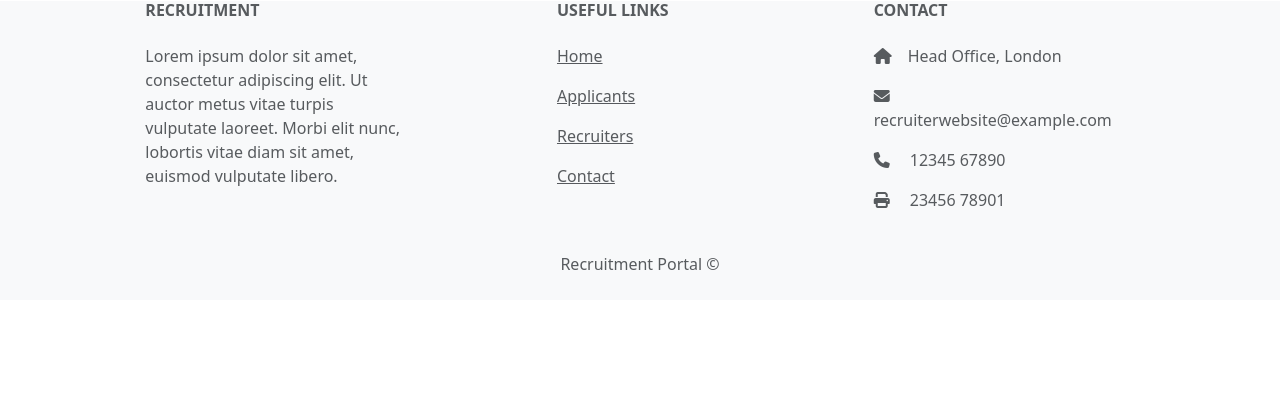
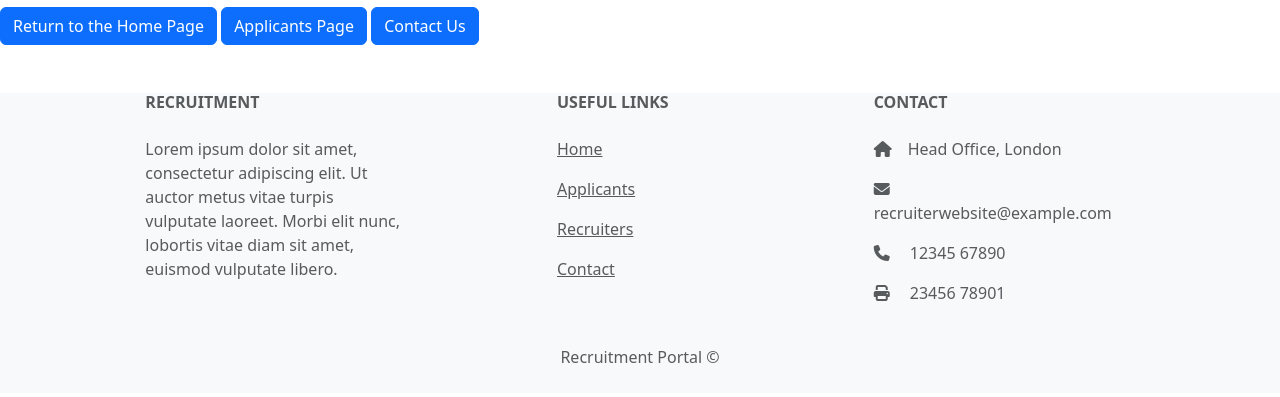
Before and after one commit to alexzanotti/milestone_project_3, a Python web app: template templates/applicants_applied.html in a window 1280 px wide. Shown: the part 403-800 px from the top of the page. Run offline with Jinja, Linux system fonts and the light colour scheme; the template is opened without the code that fills it, so the values that code supplies are empty; some libraries are stand-ins or nearby versions.

Commit message:
added applicant feedback

```diff
--- a/templates/applicants_applied.html
+++ b/templates/applicants_applied.html
@@ -6,5 +6,12 @@
 {% block header %}{{ header }}{% endblock %}
 <!-- Content block that contains the main content of the page -->
 {% block content %}
-
+<!-- Confirmation to the user that the application has been created -->
+<h2>Thanks, we've received your application</h2>
+<!-- Link to the home page -->
+<a href="{{ url_for('index') }}" class="btn btn-primary">Return to the Home Page</a>
+<!-- Link to the applicants page -->
+<a href="{{ url_for('applicants') }}" class="btn btn-primary">Applicants Page</a>
+<!-- Link to the contact page -->
+<a href="{{ url_for('contact') }}" class="btn btn-primary">Contact Us</a>
 {% endblock %}
```
